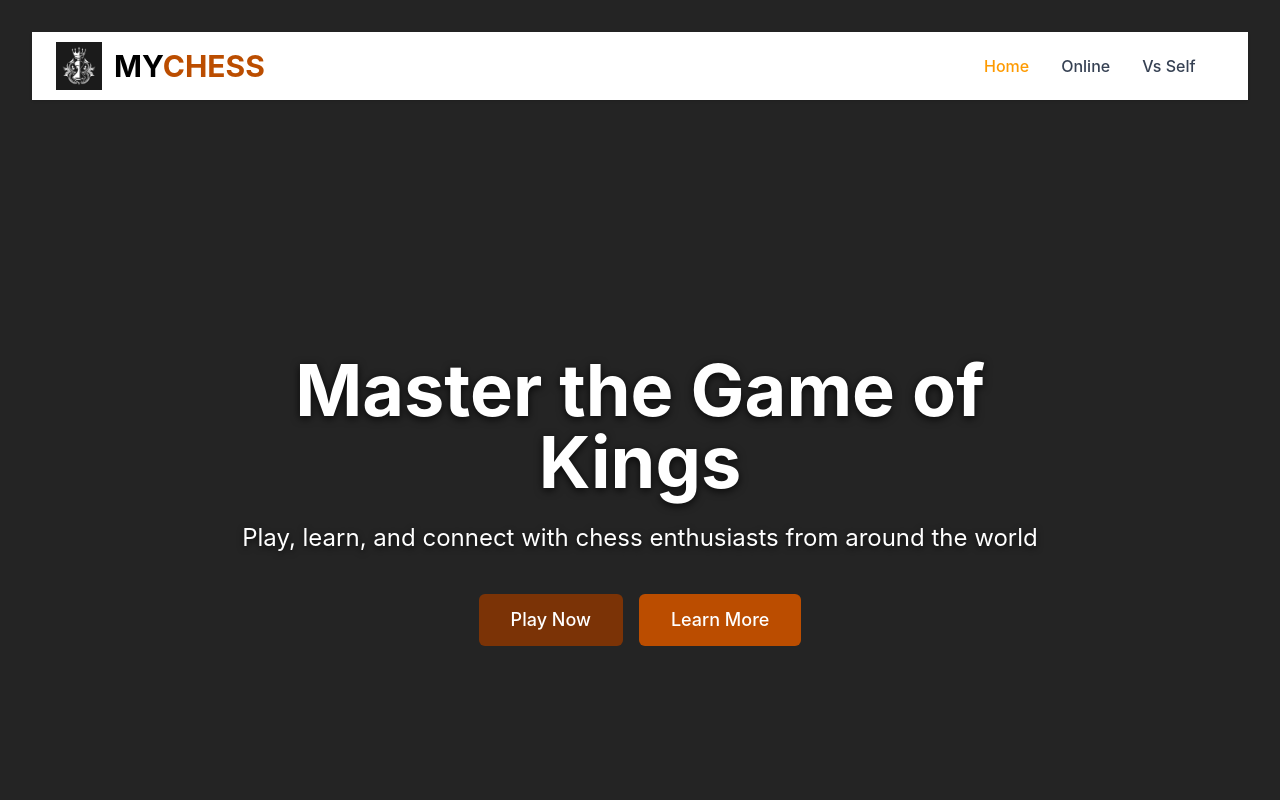
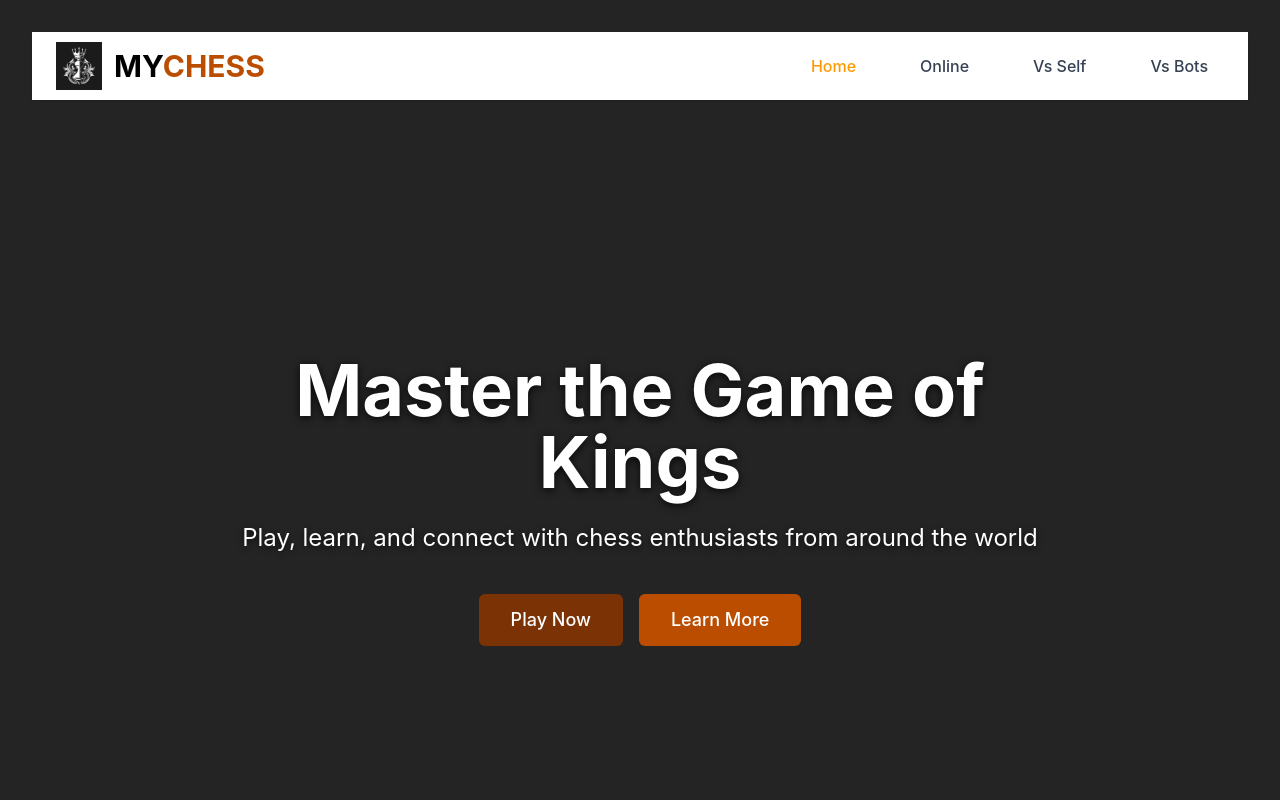
Before and after one commit to dot4447/Chess-for-Web-Programming, a React (Vite) app: page / in a window 1280 px wide. Shown: the top 800 px of the page. Built offline with nearby package versions, Linux system fonts and the light colour scheme.

Commit message:
Added undo and restart buttons

```diff
--- /dev/null
+++ b/src/components/Computer/Computer.jsx
@@ -0,0 +1,8 @@
+import React from "react";
+
+export default function Computer()
+{
+    return (
+        <h1 className="h-16 bg-green-300 p-10 m-32 text-black">This contains the things required to play against a bot</h1>
+    )
+}
--- a/src/components/Offline/Offline.jsx
+++ b/src/components/Offline/Offline.jsx
@@ -5,10 +5,11 @@ import { Chessboard } from 'react-chessboard';
 export default function OfflinePractice() {
   const [game, setGame] = useState(new Chess());
   const [history, setHistory] = useState([]);
+  const [fenHistory, setFenHistory] = useState([game.fen()]);
   const [selectedSquare, setSelectedSquare] = useState(null);
   const [validMoves, setValidMoves] = useState([]);
   const [pendingMove, setPendingMove] = useState(null);
-  const [winner, setWinner] = useState(null); // Track winner
+  const [winner, setWinner] = useState(null);
 
   const handleMove = (move) => {
     const newGame = new Chess(game.fen());
@@ -17,10 +18,10 @@ export default function OfflinePractice() {
     if (result) {
       setGame(newGame);
       setHistory([...history, result.san]);
+      setFenHistory([...fenHistory, newGame.fen()]);
       setSelectedSquare(null);
       setValidMoves([]);
 
-      // Check for checkmate
       if (newGame.isCheckmate()) {
         setWinner(newGame.turn() === 'w' ? 'Black Wins' : 'White Wins');
       }
@@ -28,27 +29,22 @@ export default function OfflinePractice() {
   };
 
   const handleSquareClick = (square) => {
-    const piece = game.get(square); // Get the piece on clicked square
+    const piece = game.get(square);
 
-    // CASE 1: Clicked on same piece or friendly piece (deselect or reselect)
     if (selectedSquare && piece && piece.color === game.turn()) {
       if (selectedSquare === square) {
-        // Clicked same piece -> Deselect
         setSelectedSquare(null);
         setValidMoves([]);
       } else {
-        // Clicked another friendly piece -> Select it instead
         selectPiece(square);
       }
       return;
     }
 
-    // CASE 2: Move piece to new square
     if (selectedSquare) {
       const move = { from: selectedSquare, to: square };
       const possibleMoves = game.moves({ verbose: true });
 
-      // Check if promotion is needed
       const promotionNeeded = possibleMoves.some(
         (m) => m.from === move.from && m.to === move.to && m.promotion
       );
@@ -61,7 +57,6 @@ export default function OfflinePractice() {
       return;
     }
 
-    // CASE 3: Clicked on empty square or new piece
     if (piece && piece.color === game.turn()) {
       selectPiece(square);
     }
@@ -86,17 +81,30 @@ export default function OfflinePractice() {
   };
 
   const handleRestart = () => {
-    setGame(new Chess());
+    const newGame = new Chess();
+    setGame(newGame);
     setHistory([]);
+    setFenHistory([newGame.fen()]);
     setWinner(null);
+    setSelectedSquare(null);
+    setValidMoves([]);
+  };
+
+  const handleUndo = () => {
+    if (fenHistory.length > 1) {
+      const newHistory = [...fenHistory];
+      newHistory.pop();
+      setGame(new Chess(newHistory[newHistory.length - 1]));
+      setFenHistory(newHistory);
+      setHistory(history.slice(0, -1));
+    }
   };
 
   return (
-    <div className="flex w-full h-screen relative">
-      {/* Chessboard Section */}
+    <div className="flex w-full h-screen relative bg-black-200 p-4">
       <div className="flex-[5] flex flex-col items-center justify-center">
-        <h1 className="text-2xl font-bold mb-2">Offline Practice</h1>
-        <div className="w-[90%] max-w-[600px]">
+        <h1 className="text-2xl font-bold mb-4">Offline Practice</h1>
+        <div className="w-[90%] max-w-[600px] bg-white p-4 rounded-lg shadow-lg">
           <Chessboard
             position={game.fen()}
             onPieceDrop={(sourceSquare, targetSquare) => {
@@ -107,12 +115,15 @@ export default function OfflinePractice() {
               styles[square] = { background: 'rgba(255, 255, 0, 0.5)' };
               return styles;
             }, selectedSquare ? { [selectedSquare]: { background: 'rgba(0, 255, 0, 0.5)' } } : {})}
-            animationDuration={10}
+            animationDuration={50}
           />
+          <div className="flex mt-4 gap-4 justify-center">
+            <button className="px-4 py-2 bg-blue-500 text-white rounded-lg hover:bg-blue-600" onClick={handleRestart}> Restart </button>
+            <button className="px-4 py-2 bg-red-500 text-white rounded-lg hover:bg-red-600" onClick={handleUndo}> Undo </button>
+          </div>
         </div>
       </div>
 
-      {/* Promotion UI */}
       {pendingMove && (
         <div className="absolute top-1/3 left-1/2 transform -translate-x-1/2 bg-white shadow-lg p-4 rounded-lg flex gap-2">
           {['q', 'r', 'b', 'n'].map((piece) => (
@@ -127,21 +138,14 @@ export default function OfflinePractice() {
         </div>
       )}
 
-      {/* Checkmate Popup */}
       {winner && (
         <div className="absolute top-1/2 left-1/2 transform -translate-x-1/2 bg-white p-6 rounded-lg shadow-lg text-center">
           <h2 className="text-xl font-bold mb-2 text-black">Checkmate!</h2>
           <p className="text-lg">{winner}</p>
-          <button
-            className="mt-4 bg-blue-500 text-white px-4 py-2 rounded-lg"
-            onClick={handleRestart}
-          >
-            Restart Game
-          </button>
+          <button className="mt-4 bg-blue-500 text-white px-4 py-2 rounded-lg hover:bg-blue-600" onClick={handleRestart}> Restart Game </button>
         </div>
       )}
 
-      {/* Move History Section */}
       <div className="flex-[0.9] bg-gray-100 p-4 rounded-lg shadow-md overflow-y-auto text-black">
         <h2 className="text-lg font-semibold text-center mb-2">Move History</h2>
         <div className="border-b-2 border-gray-300 pb-1 flex font-bold text-sm">
@@ -150,18 +154,13 @@ export default function OfflinePractice() {
           <div className="w-1/2 text-center">Black</div>
         </div>
         <div className="mt-2 text-sm">
-          {history.map((move, index) => {
-            if (index % 2 === 0) {
-              return (
-                <div key={index} className="flex border-b py-1">
-                  <div className="w-1/4 text-center">{index / 2 + 1}</div>
-                  <div className="w-1/2 text-center">{move}</div>
-                  <div className="w-1/2 text-center">{history[index + 1] || ''}</div>
-                </div>
-              );
-            }
-            return null;
-          })}
+          {history.map((move, index) => index % 2 === 0 && (
+            <div key={index} className="flex border-b py-1">
+              <div className="w-1/4 text-center">{index / 2 + 1}</div>
+              <div className="w-1/2 text-center">{move}</div>
+              <div className="w-1/2 text-center">{history[index + 1] || ''}</div>
+            </div>
+          ))}
         </div>
       </div>
     </div>
--- a/src/components/Overlay/Header.jsx
+++ b/src/components/Overlay/Header.jsx
@@ -1,67 +1,69 @@
 import React from "react";
 import logo from './image.png'
-import {Link , NavLink} from 'react-router-dom'
-export default function Header(){
-    return(
-        <header className="shadow sticky z-50 top-0">
+import { Link, NavLink } from 'react-router-dom'
+
+export default function Header() {
+    return (
+        <header className="shadow sticky z-50 top-0 w-full">
             <nav className="bg-white border-gray-200 px-4 lg:px-6 py-2.5">
-            <div className="flex flex-wrap justify-between items-center mx-auto max-w-screen-xl">
+                <div className="flex justify-between items-center mx-auto w-full">
                     <Link to="/" className="flex items-center">
-                    <img
-                        src={logo}
-                        className="mr-3 h-12"
-                        alt="Logo"
-                    />
+                        <img src={logo} className="mr-3 h-12" alt="Logo" />
                         <div className="text-3xl font-bold text-black">
                             MY<span className="text-amber-700">CHESS</span>
                         </div>
                     </Link>
 
-                <div
-                    className="hidden justify-between items-center w-full lg:flex lg:w-60"
-                    id="mobile-menu-2"
-                >
-                    <ul className="flex flex-col mt-4 font-medium lg:flex-row lg:space-x-8 lg:mt-0">
+                    <div className="hidden lg:flex">
+                        <ul className="flex font-medium space-x-8">
                             <li>
                                 <NavLink
                                     to="/"
                                     className={({ isActive }) =>
-                                `block py-2 pr-4 pl-3 duration-200 border-b
+                                        `block py-2 px-4 duration-200
                                         ${isActive ? "text-amber-500" : "text-gray-700"}
-                                border-gray-100 hover:bg-gray-50 lg:hover:bg-transparent lg:border-0
-                                hover:text-orange-700 lg:p-0`
+                                        hover:text-orange-700`
                                     }
                                 >
                                     Home
                                 </NavLink>
-
                             </li>
                             <li>
                                 <NavLink
                                     to='/online'
-                                className={({isActive}) =>
-                                    `block py-2 pr-4 pl-3 duration-200 border-b
-                                    ${isActive?"text-amber-500":"text-gray-700"}
-                                     border-gray-100 hover:bg-gray-50 lg:hover:bg-transparent lg:border-0 hover:text-orange-700 lg:p-0`
+                                    className={({ isActive }) =>
+                                        `block py-2 px-4 duration-200
+                                        ${isActive ? "text-amber-500" : "text-gray-700"}
+                                        hover:text-orange-700`
                                     }
                                 >
                                     Online
                                 </NavLink>
                             </li>
-
                             <li>
                                 <NavLink
                                     to='/practice'
-                                className={({isActive}) =>
-                                    `block py-2 pr-4 pl-3 duration-200 border-b
-                                    ${isActive?"text-amber-500":"text-gray-700"}
-                                     border-gray-100 hover:bg-gray-50 lg:hover:bg-transparent lg:border-0 hover:text-orange-700 lg:p-0`
+                                    className={({ isActive }) =>
+                                        `block py-2 px-4 duration-200
+                                        ${isActive ? "text-amber-500" : "text-gray-700"}
+                                        hover:text-orange-700`
                                     }
                                 >
                                     Vs Self
                                 </NavLink>
                             </li>
-
+                            <li>
+                                <NavLink
+                                    to='/computer'
+                                    className={({ isActive }) =>
+                                        `block py-2 px-4 duration-200
+                                        ${isActive ? "text-amber-500" : "text-gray-700"}
+                                        hover:text-orange-700`
+                                    }
+                                >
+                                    Vs Bots
+                                </NavLink>
+                            </li>
                         </ul>
                     </div>
                 </div>
--- a/src/components/index.js
+++ b/src/components/index.js
@@ -1,7 +1,8 @@
 import Layout from "../Layout";
-import Home from "./home/Home";
+import Home from "./Home/Home";
 import Online from "./Online/Online";
 import Offline_practice from "./Offline/Offline";
+import Computer from "./Computer/Computer";
 export default {Layout}
 
-export {Layout, Home, Online, Offline_practice}
+export {Layout, Home, Online, Offline_practice, Computer}
--- a/src/main.jsx
+++ b/src/main.jsx
@@ -4,7 +4,7 @@ import './index.css'
 import App from './App.jsx'
 import { createBrowserRouter, RouterProvider } from 'react-router-dom'
 import Layout from './Layout.jsx'
-import { Home, Online, Offline_practice } from './components/index.js'
+import { Home, Online, Offline_practice, Computer } from './components/index.js'
 
 
 
@@ -25,6 +25,10 @@ const router = createBrowserRouter([
         path:'/practice',
         element:<Offline_practice/>,
       },
+      {
+        path:'/computer',
+        element:<Computer/>,
+      },
     ]
   }
 ])
```
Lines whose indentation alone changed are shown as unchanged.
